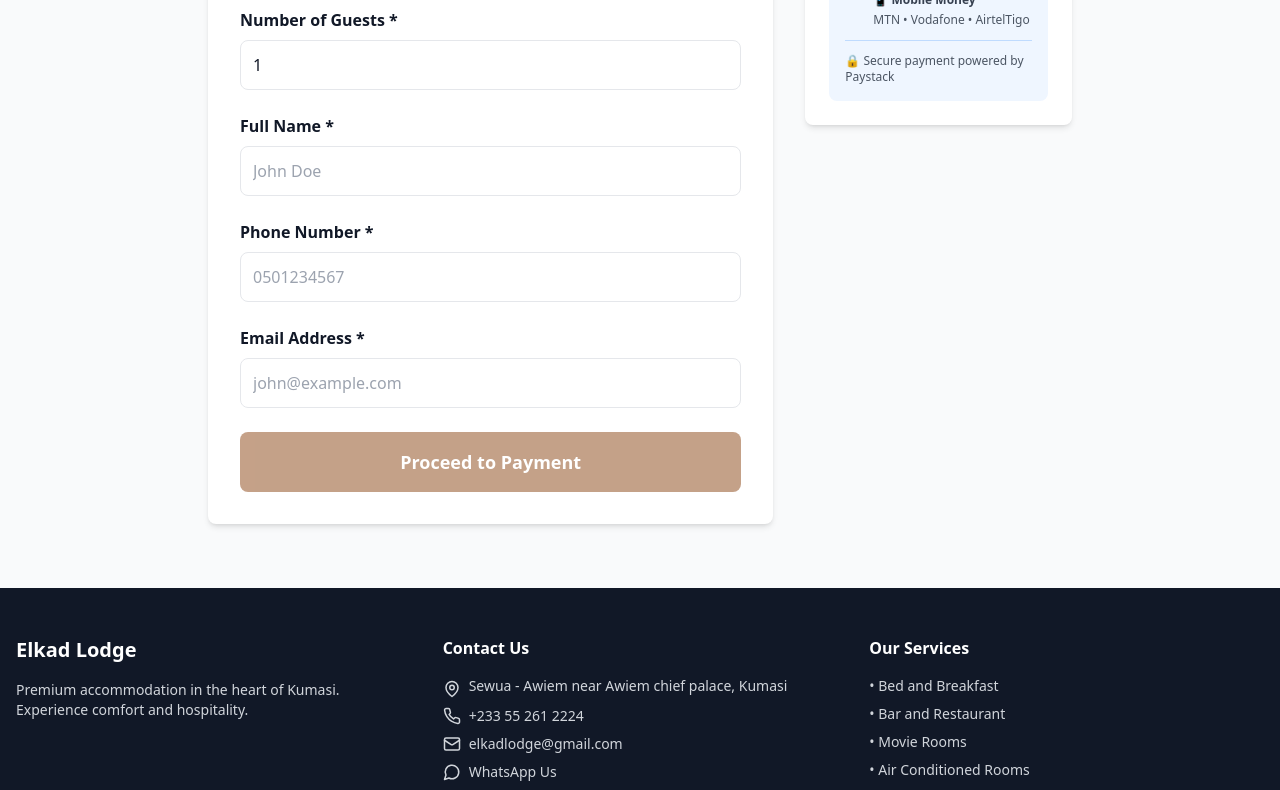
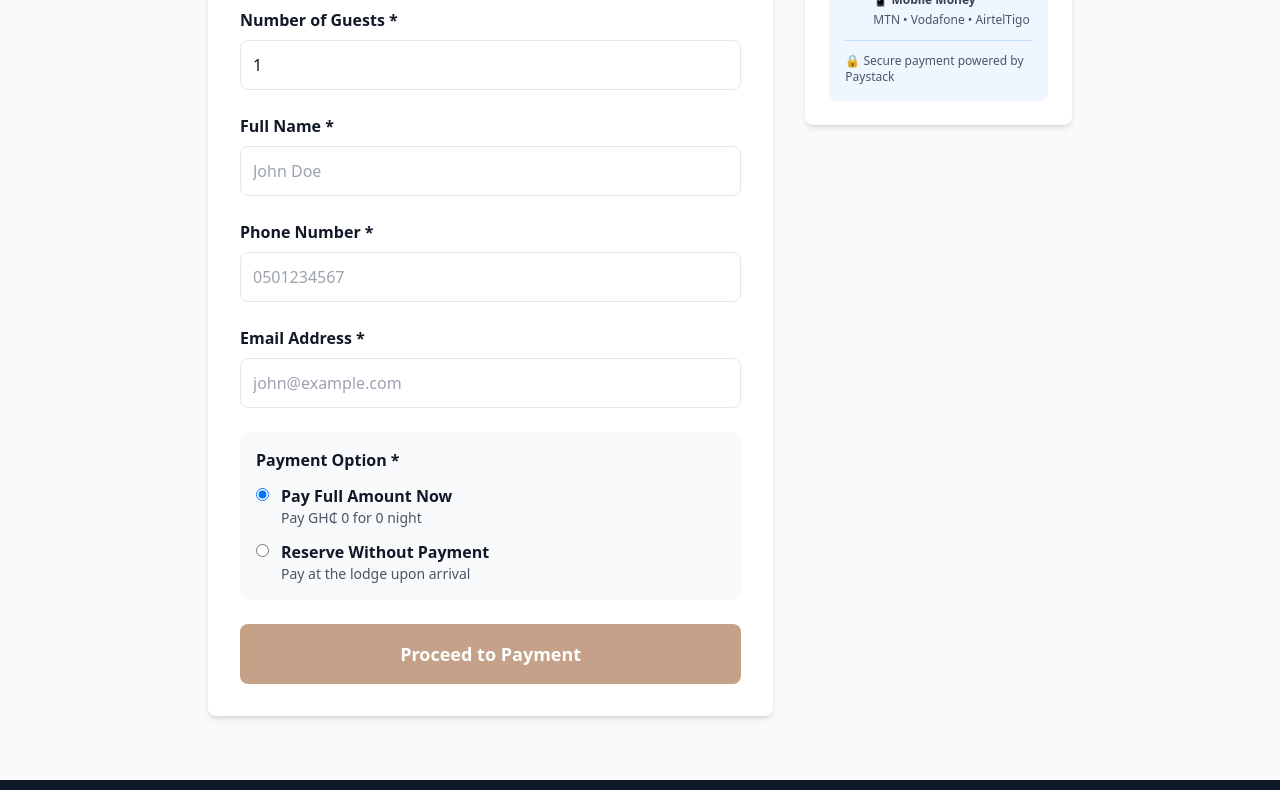
Before and after one commit to Tsikoviski/Smarthotel_frontend, a React (Vite) app: page /booking in a window 1280 px wide. Shown: the part 438-1228 px from the top of the page. Built offline with nearby package versions, Linux system fonts and the light colour scheme; no server answers.

Commit message:
payment update

```diff
--- a/src/pages/Booking.jsx
+++ b/src/pages/Booking.jsx
@@ -20,6 +20,8 @@ export default function Booking() {
   const [totalCost, setTotalCost] = useState(0)
   const [nights, setNights] = useState(0)
   const [loading, setLoading] = useState(false)
+  const [paymentOption, setPaymentOption] = useState('full') // full, partial, later
+  const [nightsToPay, setNightsToPay] = useState(1)
 
   useEffect(() => {
     fetchRooms()
@@ -58,11 +60,23 @@ export default function Booking() {
     setLoading(true)
 
     try {
-      const response = await api.post('/api/bookings', formData)
-      const { booking, paymentUrl } = response.data
+      const bookingData = {
+        ...formData,
+        paymentOption,
+        nightsToPay: paymentOption === 'partial' ? nightsToPay : nights
+      }
 
-      // Redirect to Paystack payment page in the same window
-      window.location.replace(paymentUrl)
+      const response = await api.post('/api/bookings', bookingData)
+
+      if (paymentOption === 'later') {
+        // Reservation without payment
+        alert('Reservation confirmed! Please pay at the lodge upon arrival.')
+        navigate('/')
+      } else {
+        // Redirect to payment
+        const { paymentUrl } = response.data
+        window.location.replace(paymentUrl)
+      }
     } catch (error) {
       alert('Booking failed: ' + (error.response?.data?.error || error.message))
       setLoading(false)
@@ -182,12 +196,92 @@ export default function Booking() {
                 />
               </div>
 
+              {/* Payment Options */}
+              <div className="mb-6 p-4 bg-gray-50 rounded-lg">
+                <label className="block font-semibold mb-3">Payment Option *</label>
+
+                <div className="space-y-3">
+                  {/* Pay Full Amount */}
+                  <label className="flex items-start space-x-3 cursor-pointer">
+                    <input
+                      type="radio"
+                      name="paymentOption"
+                      value="full"
+                      checked={paymentOption === 'full'}
+                      onChange={(e) => setPaymentOption(e.target.value)}
+                      className="mt-1"
+                    />
+                    <div>
+                      <div className="font-semibold">Pay Full Amount Now</div>
+                      <div className="text-sm text-gray-600">
+                        Pay GH₵ {totalCost} for {nights} night{nights > 1 ? 's' : ''}
+                      </div>
+                    </div>
+                  </label>
+
+                  {/* Pay Partial */}
+                  {nights > 1 && (
+                    <label className="flex items-start space-x-3 cursor-pointer">
+                      <input
+                        type="radio"
+                        name="paymentOption"
+                        value="partial"
+                        checked={paymentOption === 'partial'}
+                        onChange={(e) => setPaymentOption(e.target.value)}
+                        className="mt-1"
+                      />
+                      <div className="flex-1">
+                        <div className="font-semibold">Pay for Specific Nights</div>
+                        <div className="text-sm text-gray-600 mb-2">
+                          Choose how many nights to pay for now
+                        </div>
+                        {paymentOption === 'partial' && (
+                          <div className="flex items-center space-x-2">
+                            <input
+                              type="number"
+                              min="1"
+                              max={nights}
+                              value={nightsToPay}
+                              onChange={(e) => setNightsToPay(parseInt(e.target.value))}
+                              className="w-20 p-2 border rounded"
+                            />
+                            <span className="text-sm">
+                              night{nightsToPay > 1 ? 's' : ''} = GH₵ {(totalCost / nights * nightsToPay).toFixed(2)}
+                            </span>
+                          </div>
+                        )}
+                      </div>
+                    </label>
+                  )}
+
+                  {/* Pay Later */}
+                  <label className="flex items-start space-x-3 cursor-pointer">
+                    <input
+                      type="radio"
+                      name="paymentOption"
+                      value="later"
+                      checked={paymentOption === 'later'}
+                      onChange={(e) => setPaymentOption(e.target.value)}
+                      className="mt-1"
+                    />
+                    <div>
+                      <div className="font-semibold">Reserve Without Payment</div>
+                      <div className="text-sm text-gray-600">
+                        Pay at the lodge upon arrival
+                      </div>
+                    </div>
+                  </label>
+                </div>
+              </div>
+
               <button
                 type="submit"
                 disabled={loading || !totalCost}
                 className="btn-primary w-full text-lg py-4 disabled:opacity-50"
               >
-                {loading ? 'Processing...' : 'Proceed to Payment'}
+                {loading ? 'Processing...' :
+                 paymentOption === 'later' ? 'Confirm Reservation' :
+                 'Proceed to Payment'}
               </button>
             </form>
           </div>
@@ -217,10 +311,30 @@ export default function Booking() {
                   </div>
 
                   <div className="border-t pt-4 mb-6">
-                    <div className="flex justify-between items-center">
-                      <span className="text-lg font-semibold">Total:</span>
-                      <span className="text-2xl font-bold text-primary">GH₵ {totalCost}</span>
+                    <div className="flex justify-between items-center mb-2">
+                      <span className="text-sm text-gray-600">Total Cost:</span>
+                      <span className="text-lg font-semibold">GH₵ {totalCost}</span>
                     </div>
+                    {paymentOption === 'partial' && (
+                      <div className="flex justify-between items-center mb-2">
+                        <span className="text-sm text-gray-600">Paying for {nightsToPay} night{nightsToPay > 1 ? 's' : ''}:</span>
+                        <span className="text-lg font-semibold text-green-600">
+                          GH₵ {(totalCost / nights * nightsToPay).toFixed(2)}
+                        </span>
+                      </div>
+                    )}
+                    {paymentOption === 'later' && (
+                      <div className="flex justify-between items-center">
+                        <span className="text-sm text-gray-600">Pay at Lodge:</span>
+                        <span className="text-lg font-semibold text-blue-600">GH₵ {totalCost}</span>
+                      </div>
+                    )}
+                    {paymentOption === 'full' && (
+                      <div className="flex justify-between items-center">
+                        <span className="text-lg font-semibold">Amount to Pay:</span>
+                        <span className="text-2xl font-bold text-primary">GH₵ {totalCost}</span>
+                      </div>
+                    )}
                   </div>
                 </>
               ) : (
```
